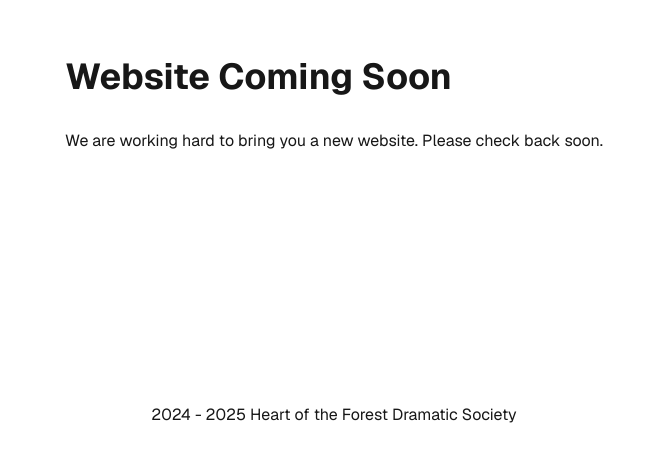
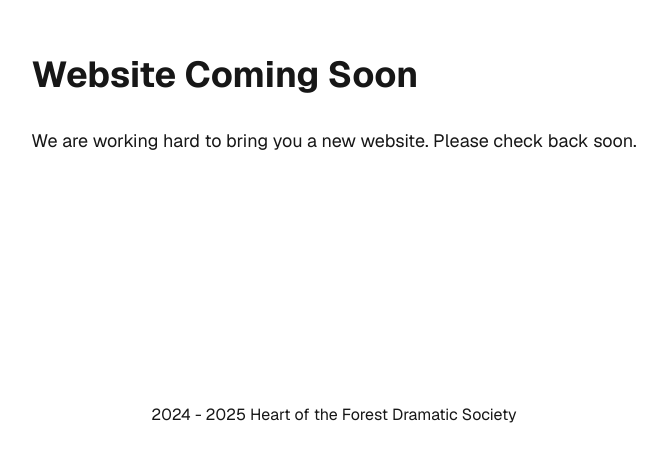
Before and after one commit to Heart-of-the-Forest-Dramatic-Society/hotf-website, a Next.js app: page / in a window 1280 px wide. Shown: the part 295-756 px from the top of the page, without its empty margins (306-973 px from the left). Built offline with nearby package versions, Linux system fonts and the light colour scheme.

Commit message:
Center text in Home component and update styling for "Website Coming Soon" message

```diff
--- a/app/page.tsx
+++ b/app/page.tsx
@@ -2,8 +2,8 @@ export default function Home() {
   return (
     <div className="font-sans grid grid-rows-[20px_1fr_20px] items-center justify-items-center min-h-screen p-8 pb-20 gap-16 sm:p-20">
       <main className="flex flex-col gap-[32px] row-start-2 items-center sm:items-start">
-        <h1 className="text-4xl font-bold">Website Coming Soon</h1>
-        <p>
+        <h1 className="text-4xl font-bold text-center">Website Coming Soon</h1>
+        <p className="text-lg text-center">
           We are working hard to bring you a new website. Please check back
           soon.
         </p>
```
